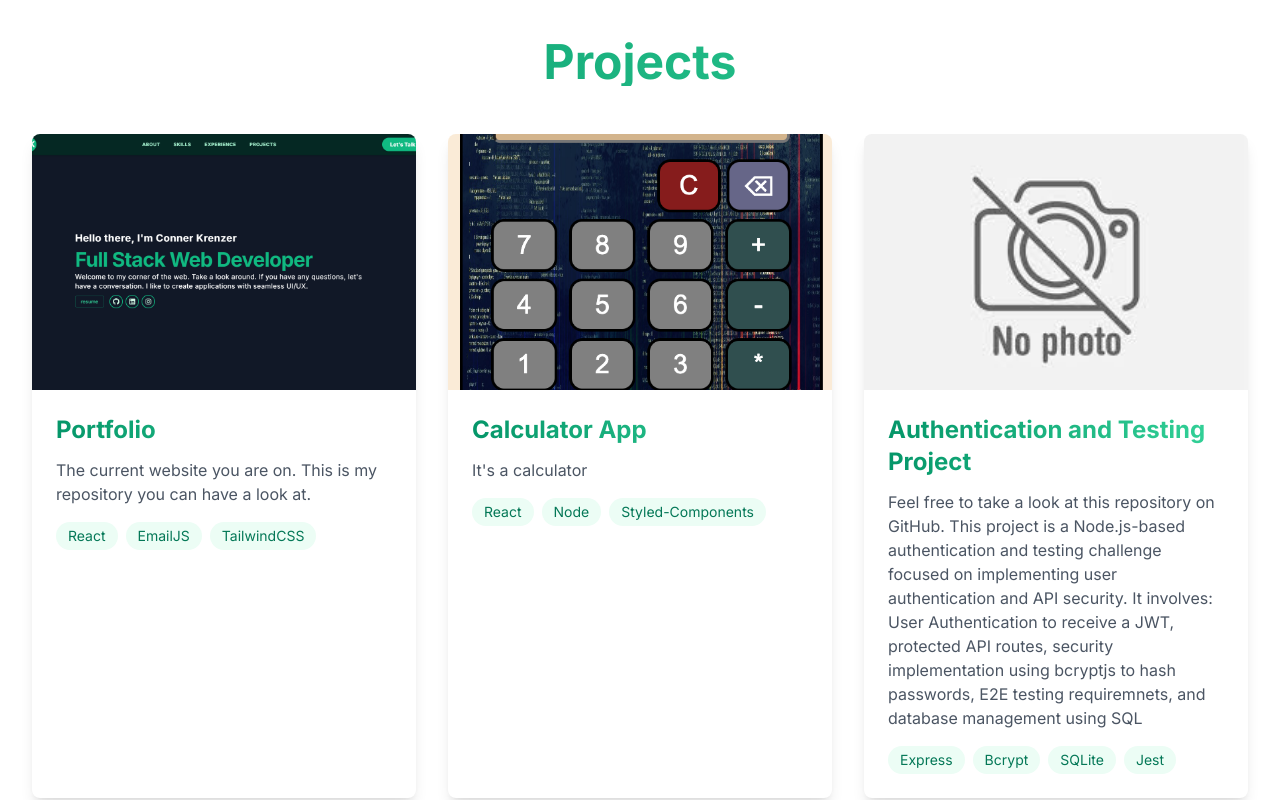
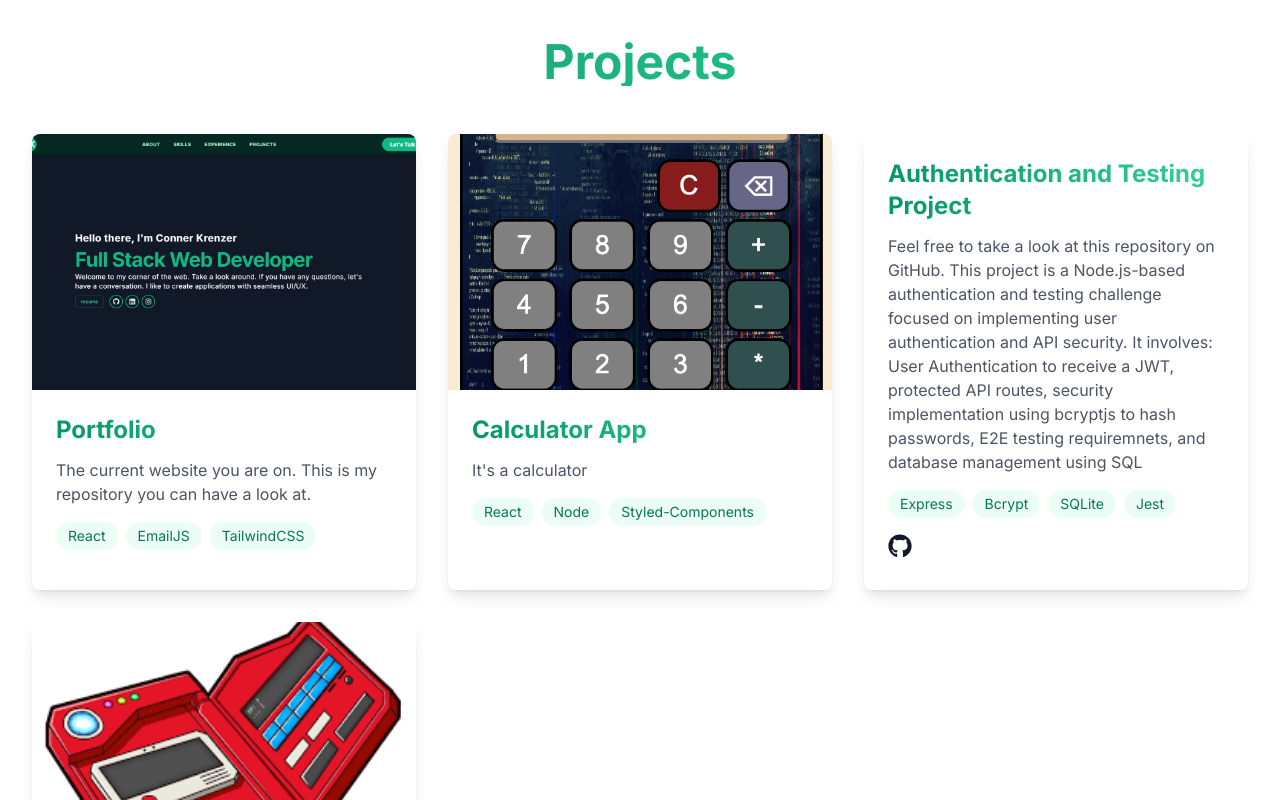
Before and after one commit to ckrenzer720/portfolio_2.0, a React (Vite) app: page / in a window 1280 px wide. Shown: the part 1580-2380 px from the top of the page. Built offline with nearby package versions, Linux system fonts and the light colour scheme.

Commit message:
"more changes"

```diff
--- a/src/backend/projects.js
+++ b/src/backend/projects.js
@@ -28,7 +28,6 @@ const projects = [
     title: "Authentication and Testing Project",
     description:
       "Feel free to take a look at this repository on GitHub. This project is a Node.js-based authentication and testing challenge focused on implementing user authentication and API security. It involves: User Authentication to receive a JWT, protected API routes, security implementation using bcryptjs to hash passwords, E2E testing requiremnets, and database management using SQL",
-    image: noPhotoPng,
     techStack: ["Express", "Bcrypt", "SQLite", "Jest"],
     githubLink:
       "https://github.com/ckrenzer720/web-sprint-challenge-authentication-and-testing.git",
--- a/src/components/Projects.jsx
+++ b/src/components/Projects.jsx
@@ -55,6 +55,7 @@ const Projects = () => {
               whileHover="hover"
               className="bg-white dark:bg-gray-800 rounded-lg overflow-hidden shadow-lg hover:shadow-xl transition-shadow duration-300"
             >
+              {project.image && (
                 <div className="relative group">
                   <img
                     src={project.image}
@@ -89,6 +90,7 @@ const Projects = () => {
                     </div>
                   </div>
                 </div>
+              )}
 
               <div className="p-4 sm:p-6">
                 <h3 className="text-xl sm:text-2xl font-bold mb-2 sm:mb-3 bg-gradient-to-r from-emerald-600 to-emerald-400 bg-clip-text text-transparent">
@@ -97,7 +99,7 @@ const Projects = () => {
                 <p className="text-sm sm:text-base text-gray-600 dark:text-gray-300 mb-4">
                   {project.description}
                 </p>
-                <div className="flex flex-wrap gap-2">
+                <div className="flex flex-wrap gap-2 mb-4">
                   {project.techStack.map((tech, index) => (
                     <span
                       key={index}
@@ -107,6 +109,33 @@ const Projects = () => {
                     </span>
                   ))}
                 </div>
+                {!project.image && (
+                  <div className="flex gap-4 mt-4">
+                    <motion.a
+                      href={project.githubLink}
+                      target="_blank"
+                      rel="noopener noreferrer"
+                      className="text-gray-900 dark:text-white hover:text-emerald-400 transition-colors"
+                      whileHover={{ scale: 1.2 }}
+                    >
+                      <FaGithub size={24} className="sm:w-6 sm:h-6" />
+                    </motion.a>
+                    {project.liveLink && (
+                      <motion.a
+                        href={project.liveLink}
+                        target="_blank"
+                        rel="noopener noreferrer"
+                        className="text-gray-900 dark:text-white hover:text-emerald-400 transition-colors"
+                        whileHover={{ scale: 1.2 }}
+                      >
+                        <FaExternalLinkAlt
+                          size={24}
+                          className="sm:w-6 sm:h-6"
+                        />
+                      </motion.a>
+                    )}
+                  </div>
+                )}
               </div>
             </motion.div>
           ))}
```
Lines whose indentation alone changed are shown as unchanged.
